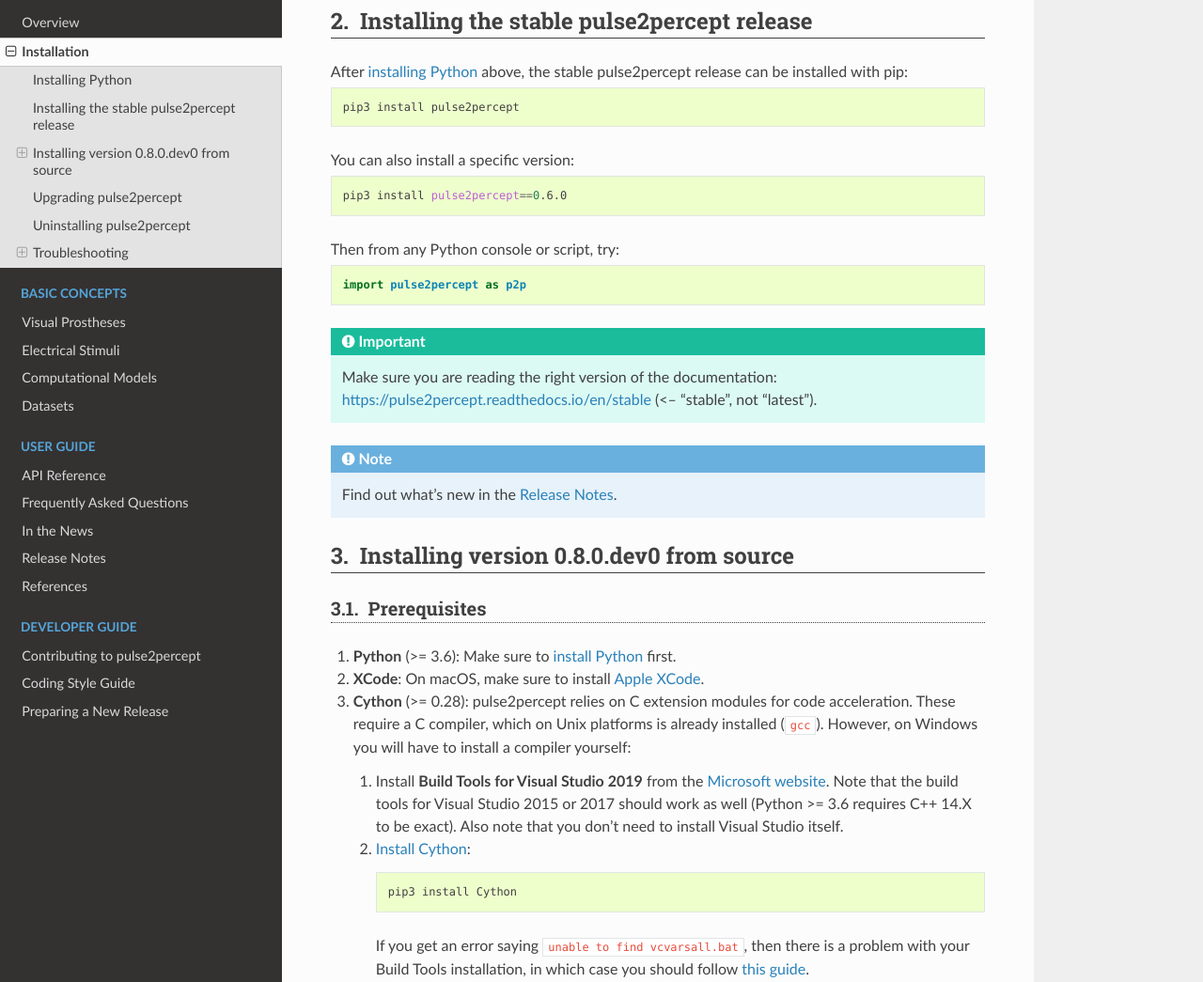
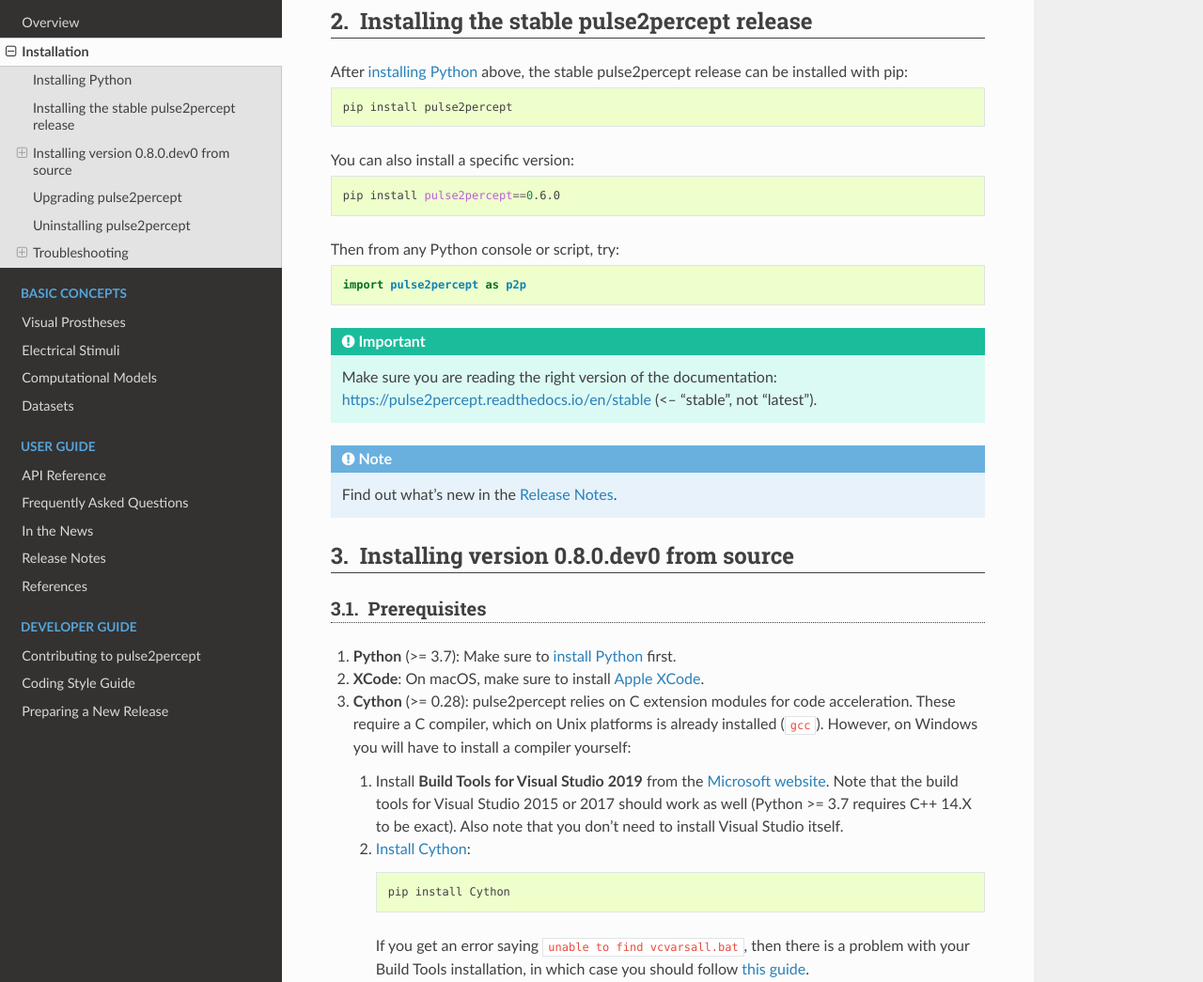
Before and after one commit to pulse2percept/pulse2percept, a Sphinx documentation site: the page built from doc/install.rst, in a window 1280 px wide and 1400 px high, scrolled down 846 px. Shown: the part 153-1198 px from the top of the window at 94% size. Built offline with Sphinx 7.4.7 and the Read the Docs theme 2.0.0, drawn with Linux system fonts in a browser that asks for light colours; pages that are not in the unit, such as notebooks, are missing from menus; some of the changed text lies outside the part shown.

Commit message:
remove Py36 from matrix

```diff
--- a/README.rst
+++ b/README.rst
@@ -77,13 +77,13 @@
 
 .. code-block:: bash
 
-    pip3 install pulse2percept
+    pip install pulse2percept
 
 The `bleeding-edge version`_ of pulse2percept can be installed via:
 
 .. code-block:: bash
 
-    pip3 install git+https://github.com/pulse2percept/pulse2percept
+    pip install git+https://github.com/pulse2percept/pulse2percept
 
 .. _stable release: https://pulse2percept.readthedocs.io/en/stable/index.html
 .. _bleeding-edge version: https://pulse2percept.readthedocs.io/en/latest/index.html
@@ -98,12 +98,12 @@
 Dependencies
 ------------
 
-**pulse2percept 0.6 was the last version to support Python <= 3.5.**
-pulse2percept 0.7+ requires Python 3.6+.
+**pulse2percept 0.7 was the last version to support Python <= 3.6.**
+pulse2percept 0.8+ requires Python 3.7+.
 
 pulse2percept requires:
 
-1.  `Python`_ (>= 3.6)
+1.  `Python`_ (>= 3.7)
 2.  `Cython`_ (>= 0.28)
 3.  `NumPy`_ (>= 1.9)
 4.  `SciPy`_ (>= 1.0.1)
@@ -143,14 +143,14 @@
 
     git clone https://github.com/pulse2percept/pulse2percept.git
     cd pulse2percept
-    pip3 install -r requirements.txt
+    pip install -r requirements.txt
 
 All packages required for development (including all optional packages) are
 listed in ``requirements-dev.txt`` and can be installed via:
 
 .. code-block:: bash
 
-    pip3 install -r requirements-dev.txt
+    pip install -r requirements-dev.txt
 
 Where to go from here
 =====================
--- a/doc/install.rst
+++ b/doc/install.rst
@@ -40,8 +40,8 @@
 
 .. important::
 
-    pulse2percept 0.6 was the last release to support Python <= 3.5.
-    pulse2percept 0.7+ requires **Python 3.6+**.
+    pulse2percept 0.7 was the last release to support Python <= 3.6.
+    pulse2percept 0.8+ requires **Python 3.7+**.
 
 On some platforms (e.g., macOS), you might also have to install pip yourself.
 You can check if pip is installed on your system by typing ``pip --version``
@@ -73,13 +73,13 @@
 
 .. code-block:: bash
 
-    pip3 install pulse2percept
+    pip install pulse2percept
 
 You can also install a specific version:
 
 .. code-block:: bash
 
-    pip3 install pulse2percept==0.6.0
+    pip install pulse2percept==0.6.0
 
 Then from any Python console or script, try:
 
@@ -107,7 +107,7 @@
 Prerequisites
 -------------
 
-1.  **Python** (>= 3.6): Make sure to :ref:`install Python <install-python>`
+1.  **Python** (>= 3.7): Make sure to :ref:`install Python <install-python>`
     first.
 
 2.  **XCode**: On macOS, make sure to install `Apple XCode`_.
@@ -120,14 +120,14 @@
     1.  Install **Build Tools for Visual Studio 2019** from the
         `Microsoft website`_.
         Note that the build tools for Visual Studio 2015 or 2017 should work as
-        well (Python >= 3.6 requires C++ 14.X to be exact).
+        well (Python >= 3.7 requires C++ 14.X to be exact).
         Also note that you don't need to install Visual Studio itself.
 
     2.  `Install Cython`_:
 
         .. code-block:: bash
 
-            pip3 install Cython
+            pip install Cython
 
         If you get an error saying ``unable to find vcvarsall.bat``, then there
         is a problem with your Build Tools installation, in which case you
@@ -205,7 +205,7 @@
 
     .. code-block:: bash
 
-        pip3 install -r requirements.txt
+        pip install -r requirements.txt
 
     This includes Cython. If you are on Windows, you will also need a suitable
     C compiler (see :ref:`Prerequisites <install-source-prerequisites>` above).
@@ -216,7 +216,7 @@
 
     .. code-block:: bash
 
-       pip3 install -r requirements-dev.txt
+       pip install -r requirements-dev.txt
 
 .. _pulse2percept on GitHub: https://github.com/pulse2percept/pulse2percept
 .. _GitHub account: https://help.github.com/articles/signing-up-for-a-new-github-account
@@ -229,7 +229,7 @@
 
 .. code-block:: bash
 
-    pip3 install -e .
+    pip install -e .
 
 Then from any Python console or script, try:
 
@@ -269,7 +269,7 @@
 
 .. code-block:: bash
 
-    pip3 install -U pulse2percept
+    pip install -U pulse2percept
 
 To upgrade to the bleedingest-edge version, navigate to the directory where you
 cloned the git repository. If you have never upgraded your code before, add
@@ -298,7 +298,7 @@
 
 .. code-block:: python
 
-   pip3 uninstall pulse2percept
+   pip uninstall pulse2percept
 
 This works for both stable and latest releases.
 
@@ -322,7 +322,7 @@
 
 .. code-block:: python
 
-   pip3 show pulse2percept
+   pip show pulse2percept
 
 Then add the specificed location to ``$PATH``; see `PATH on Windows`_,
 `PATH on macOS`_, `PATH on Linux`_.
@@ -340,7 +340,7 @@
 
 .. code-block:: python
 
-  pip3 install -U numpy
+  pip install -U numpy
 
 .. note::
 
--- a/setup.py
+++ b/setup.py
@@ -253,7 +253,7 @@
                         'build_ext': openmp_build_ext(),
                         'sdist': sdist
                     },
-                    python_requires=">=3.6",
+                    python_requires=">=3.7",
                     install_requires=[
                         'numpy>={}'.format(NUMPY_MIN_VERSION),
                         'scipy>={}'.format(SCIPY_MIN_VERSION),
```
Also changed, not shown: 2 other files.
